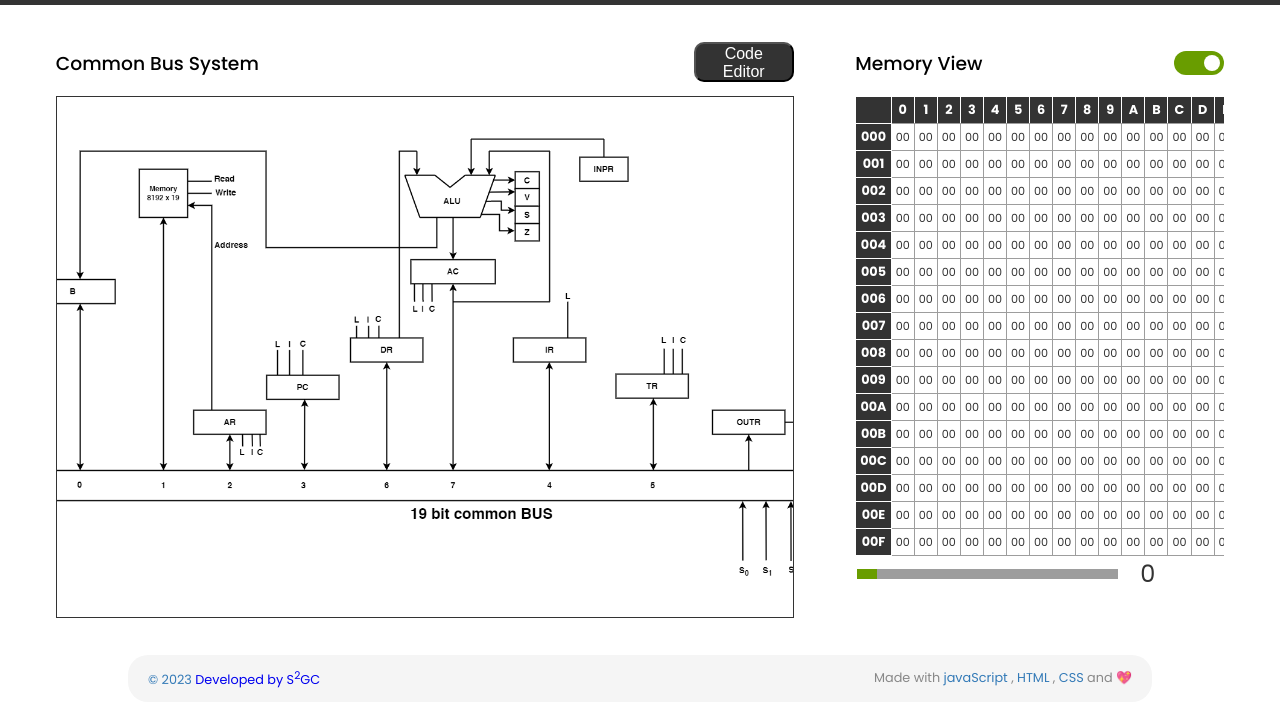
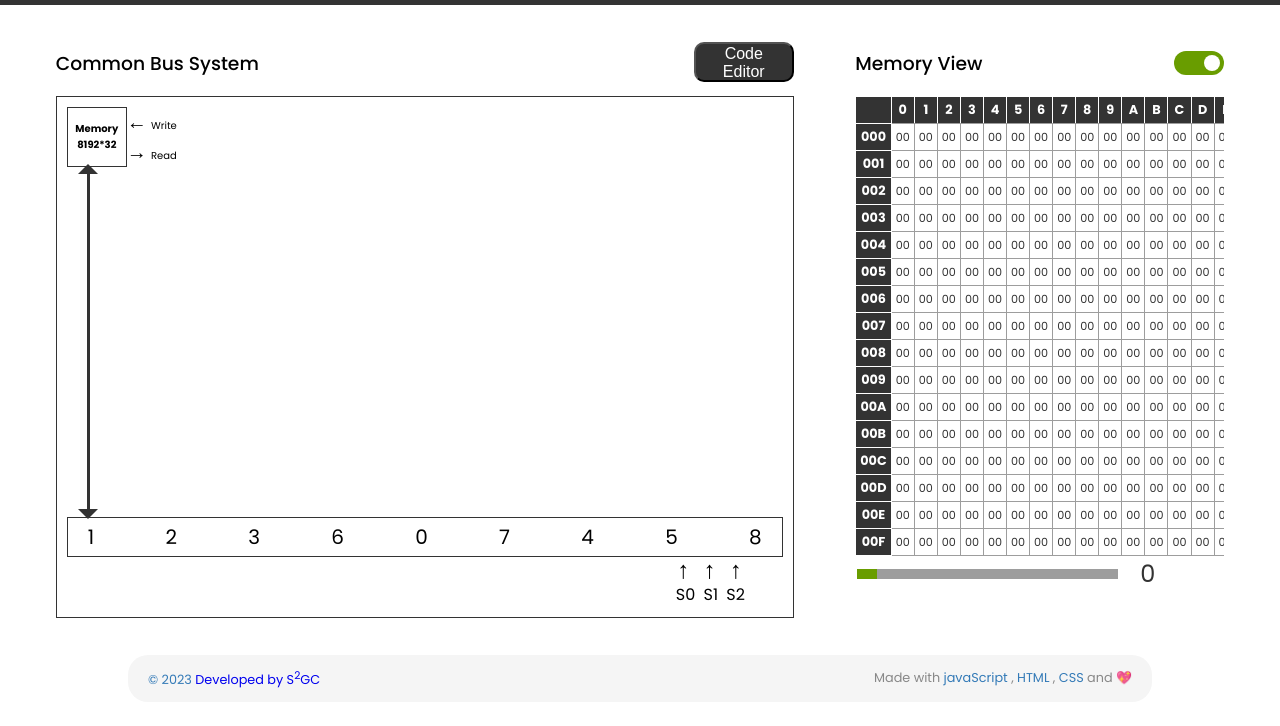
Before and after one commit to ChandankMahato/S2GC, a plain HTML site: page HTML/index.html in a window 1280 px wide. Shown: the part 52-778 px from the top of the page. Drawn offline with Linux system fonts and the light colour scheme.

Commit message:
working on common-bus

```diff
--- a/index.html
+++ b/HTML/index.html
@@ -18,7 +18,7 @@
     <meta name="author" content="Chandan Kumar Mahato" />
 
     <title>S2GC</title>
-    <link rel="stylesheet" href="./css/index.css">
+    <link rel="stylesheet" href="../css/index.css">
 </head>
 
 <body class="scroll">
@@ -67,17 +67,53 @@
             </div>
         </div>
         <div id="body-content" class="body-content">
-            <div class="bus-container" id="bus-container">
-                <div class="bus-container-header">
+            <div class="common-bus-container" id="common-bus-container">
+                <div class="common-bus-container-header">
                     <h3>Common Bus System</h3>
                     <div class="model-button" id="model-button">
                         <button class="btn btn-open" id="myBtn">Code Editor</button>
                     </div>
                 </div>
-                <div class="bus-box" id="bus-box">
-                    <div class="test">
-                        <!-- start working from here common bus-->
-                        <img src="./assets/bus.png" class="busTestImage" alt="common bus system">
+                <div class="common-bus-box" id="common-bus-box">
+                    <div class="bus-container">
+                        <div class="bus-implementation-div">
+                            <div class="memory-box" id="memory-box">
+                                <span>Memory 8192*32</span>
+                            </div>
+                            <div class="memory-read-write">
+                                <div class="memory-write">
+                                    <span class="write-arrow">&#8592</span>
+                                    <span class="write-text">Write</span>
+                                </div>
+                                <div class="memory-read">
+                                    <span class="read-arrow">&#8594</span>
+                                    <span class="read-text">Read</span>
+                                </div>
+                            </div>
+                            <div class="memory-to-selection-1-div" id="memory-to-selection-1-div"> </div>
+                            <div class="bus-selector" id="bus-selector">
+                                <span class="bus-selector-1" id="bus-selector-1">1</span>
+                                <span class="bus-selector-2" id="bus-selector-2">2</span>
+                                <span class="bus-selector-3" id="bus-selector-3">3</span>
+                                <span class="bus-selector-6" id="bus-selector-6">6</span>
+                                <span class="bus-selector-0" id="bus-selector-0">0</span>
+                                <span class="bus-selector-7" id="bus-selector-7">7</span>
+                                <span class="bus-selector-4" id="bus-selector-4">4</span>
+                                <span class="bus-selector-5" id="bus-selector-5">5</span>
+                                <span class="bus-selector-8" id="bus-selector-8">8</span>
+                            </div>
+                            <div class="selection-lines" id="selection-lines">
+                                <span class="selection-0" id="selection-0">&#8593</span>
+                                <span class="selection-1" id="selection-1">&#8593</span>
+                                <span class="selection-2" id="selection-2">&#8593</span>
+                            </div>
+                            <div class="selection-no" id="selection-no">
+                                <span class="selection-text-0" id="selection-text-0">S0</span>
+                                <span class="selection-text-1" id="selection-text-1">S1</span>
+                                <span class="selection-text-2" id="selection-text-2">S2</span>
+                            </div>
+                        </div>
+
                     </div>
                 </div>
             </div>
@@ -120,7 +156,7 @@
             </p>
         </div>
     </footer>
-    <script defer src="./script/index.js"></script>
+    <script defer src="../script/index.js"></script>
 </body>
 
 </html>
--- /dev/null
+++ b/css/bus/busDetails.css
@@ -0,0 +1,47 @@
+
+
+.bus-selector {
+  position: absolute;
+  display: flex;
+  width: 100%;
+  height: 40px;
+  background-color: var(--white);
+  align-items: baseline;
+  border: 1px solid var(--dark);
+  justify-content: space-between;
+  align-items: center;
+  padding: 0 20px;
+  bottom: 50px;
+}
+
+.bus-selector span {
+  font-size: 20px;
+  display: inline-block;
+}
+
+.selection-lines {
+  position: absolute;
+  bottom: 20px;
+  text-align: right;
+  width: 90%;
+}
+
+.selection-0,
+.selection-1,
+.selection-2 {
+  padding: 5px;
+  font-size: 24px;
+}
+
+.selection-no {
+  position: absolute;
+  bottom: 0;
+  text-align: right;
+  width: 90%;
+}
+
+.selection-text-0,
+.selection-text-1,
+.selection-text-2 {
+  padding: 2px;
+}
--- a/css/bus/commonBus.css
+++ b/css/bus/commonBus.css
@@ -1,43 +1,40 @@
-.bus-container {
+.common-bus-container {
   height: 600px;
   align-items: center;
 }
 
-.bus-box {
+.common-bus-box {
   overflow-y: auto;
   border: 1px solid var(--dark);
-
   padding: 10px;
 }
 
-.test {
+.bus-implementation-div {
+  position: relative;
   height: 500px;
+  width: 100%;
   display: flex;
   justify-content: center;
   align-items: center;
 }
 
-.test img {
-  width: 800px;
-}
-
 @media only screen and (min-width: 768px) {
-  .bus-container {
+  .common-bus-container {
     width: 60%;
   }
-  .test {
+  .common-bus-container {
     justify-content: center;
   }
 }
 
 @media only screen and (max-width: 768px) {
-  .bus-container {
+  .common-bus-container {
     width: 80%;
     margin-left: 10%;
     margin-right: 10%;
     margin-top: 5%;
   }
-  .test {
+  .common-bus-container {
     justify-content: left;
   }
 }
--- /dev/null
+++ b/css/bus/memoryBox.css
@@ -0,0 +1,91 @@
+.memory-box {
+  position: absolute;
+  top: 0;
+  left: 0;
+  width: 60px;
+  height: 60px;
+  display: flex;
+  justify-content: center;
+  align-items: center;
+  text-align: center;
+  border: 1px solid var(--dark);
+}
+
+.memory-box span {
+  font-size: 10px;
+  font-weight: bold;
+}
+
+.memory-to-selection-1-div {
+  position: absolute;
+  text-align: left;
+  top: 60px;
+  left: 20px;
+  width: 3px;
+  height: 360px;
+  background-color: var(--dark);
+}
+
+.memory-to-selection-1-div::before {
+  content: "";
+  position: absolute;
+  width: 0;
+  height: 0;
+  border-style: solid;
+  border-width: 10px;
+}
+
+.memory-to-selection-1-div::before {
+  border-color: transparent transparent var(--dark) transparent;
+  top: -13px;
+  left: 50%;
+  margin-left: -10px;
+}
+
+.memory-to-selection-1-div::after {
+  content: "";
+  position: absolute;
+  width: 0;
+  height: 0;
+  border-style: solid;
+  border-width: 10px;
+}
+
+.memory-to-selection-1-div::after {
+  border-color: var(--dark) transparent transparent transparent;
+  bottom: -2px;
+  left: 50%;
+  margin-left: -10px;
+  z-index: 1;
+}
+
+/* unset */
+/* .memory-to-selection-1-div::after {
+  content: unset;
+  position: unset;
+  width: unset;
+  height: unset;
+  border-style: unset;
+  border-width: unset;
+  border-color: unset;
+  bottom: unset;
+  left: unset;
+  margin-left: unset;
+  z-index: unset;
+} */
+
+.memory-read-write {
+  position: absolute;
+  top: 0;
+  left: 60px;
+}
+
+.read-arrow,
+.write-arrow {
+  font-size: 20px;
+}
+
+.read-text,
+.write-text {
+  font-size: 10px;
+}
--- a/css/codeeditor/code.css
+++ b/css/codeeditor/code.css
@@ -1,4 +1,4 @@
-.bus-container-header {
+.common-bus-container-header {
   display: flex;
   justify-content: space-between;
   align-items: center;
--- a/css/index.css
+++ b/css/index.css
@@ -7,6 +7,8 @@
 @import url("./memory/table.css");
 @import url("./memory/toggle.css");
 @import url("./footer.css");
+@import url("./bus/busDetails.css");
+@import url("./bus/memoryBox.css");
 
 .body-content {
   margin: 25px;
--- a/script/index.js
+++ b/script/index.js
@@ -1,12 +1,12 @@
 let scriptList = [
-  "./script/navBar/navbar.js",
-  "./script/memory/memory.js",
-  "./script/memory/slider.js",
-  "./script/memory/hover.js",
-  "./script/memory/edit.js",
-  "./script/memory/toggle.js",
-  "./script/memory/operation.js",
-  "./script/codeEditor/model.js",
+  "../script/navBar/navbar.js",
+  "../script/memory/memory.js",
+  "../script/memory/slider.js",
+  "../script/memory/hover.js",
+  "../script/memory/edit.js",
+  "../script/memory/toggle.js",
+  "../script/memory/operation.js",
+  "../script/codeEditor/model.js",
 ];
 scriptList.forEach(function (s) {
   let script = document.createElement("script"); //creating <script> element
```
